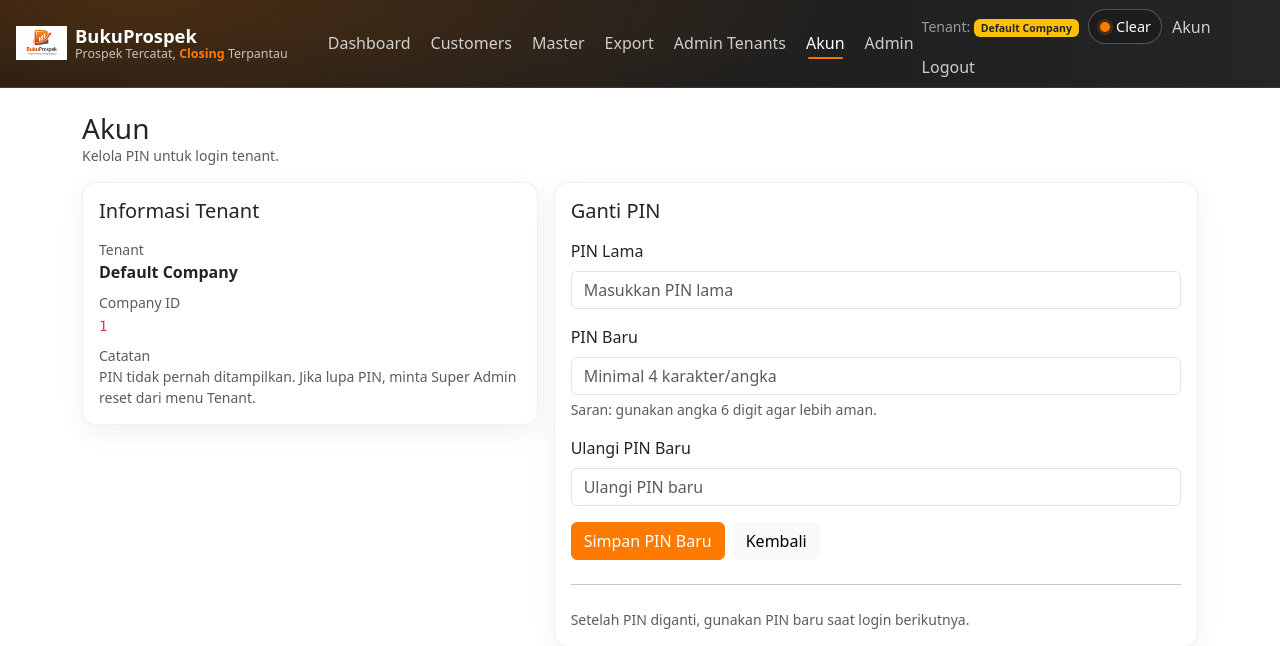
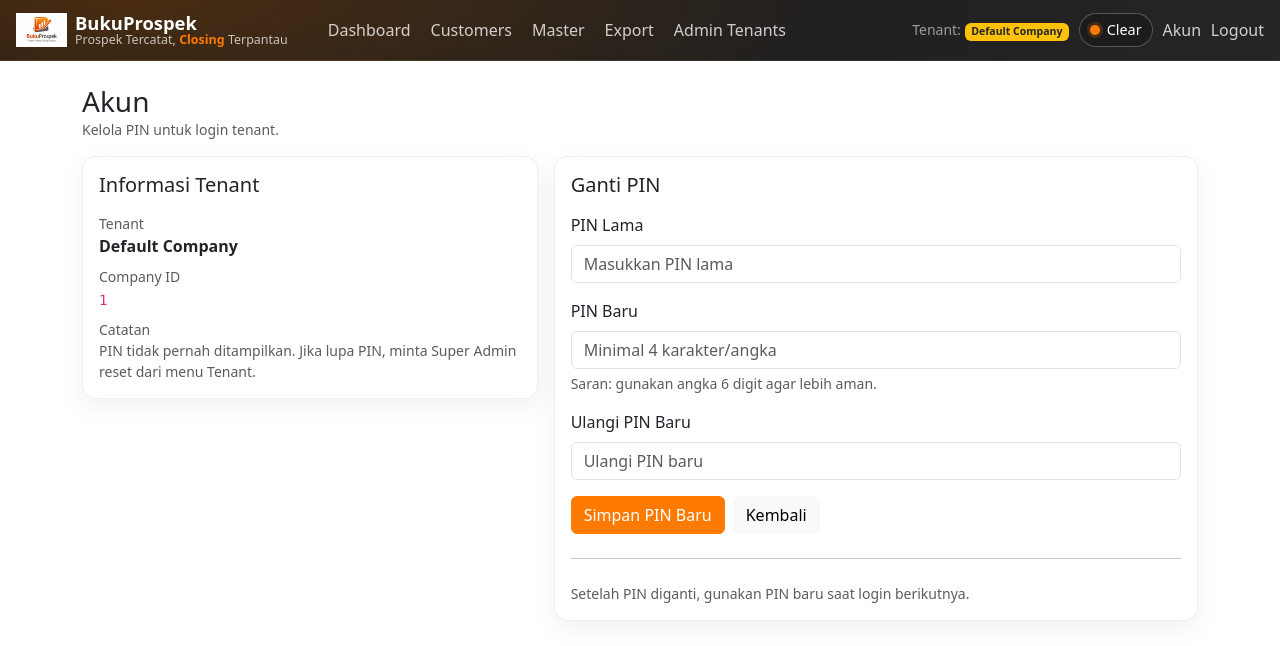
Before and after one commit to acis05/crm-acis, a Flask app: page /account in a window 1280 px wide. Shown: the top 646 px of the page. Run offline with Flask 3, Linux system fonts and the light colour scheme; the visitor is signed in with stand-in values (Sample User, id 1); some libraries are stand-ins or nearby versions.

Commit message:
update pin tenant5

```diff
--- a/templates/base.html
+++ b/templates/base.html
@@ -83,7 +83,6 @@
       box-shadow:0 10px 30px rgba(0,0,0,.35);
     }
 
-    /* Right area: biar rapi & gak numpuk */
     .nav-right{
       display:flex;
       align-items:center;
@@ -107,7 +106,6 @@
 
 <body>
 <nav class="navbar navbar-expand-lg navbar-dark navbar-custom px-3 py-2">
-  <!-- Brand: kalau belum login tenant, arahkan ke tenant-login (aman dari crash) -->
   <a class="navbar-brand d-flex align-items-center gap-2"
      href="{% if current_company_name %}{{ url_for('home') }}{% else %}{{ url_for('tenant_login') }}{% endif %}">
     <img src="{{ url_for('static', filename='logo-bukuprospek.png') }}" class="logo-navbar" alt="BukuProspek">
@@ -123,7 +121,6 @@
   </button>
 
   <div class="collapse navbar-collapse" id="navMain">
-    <!-- LEFT MENU: tampil hanya kalau sudah login tenant -->
     {% if current_company_name %}
       <ul class="navbar-nav ms-3 me-auto gap-lg-1">
         <li class="nav-item">
@@ -145,24 +142,15 @@
 
         {% if is_admin %}
           <li class="nav-item">
-            <a class="nav-link {% if request.endpoint and request.endpoint.startswith('admin_tenants_') %}active{% endif %}"
+            <a class="nav-link {% if request.endpoint in ['admin_tenants_list','admin_tenants_new','admin_tenants_create'] %}active{% endif %}"
                href="{{ url_for('admin_tenants_list') }}">Admin Tenants</a>
           </li>
-        {% endif %}
-        {% if current_company_name %}
-            <a class="nav-link {% if request.endpoint in ['account_page'] %}active{% endif %}"
-              href="{{ url_for('account_page') }}">Akun</a>
-        {% endif %}
-        {% if is_admin %}
-            <a class="nav-link {% if request.endpoint and request.endpoint.startswith('admin_') %}active{% endif %}"
-              href="{{ url_for('admin_tenants_list') }}">Admin</a>
         {% endif %}
       </ul>
     {% else %}
       <ul class="navbar-nav ms-3 me-auto"></ul>
     {% endif %}
 
-    <!-- RIGHT SIDE -->
     <div class="nav-right ms-auto">
       {% if current_company_name %}
         <span class="navbar-text small">
@@ -180,7 +168,8 @@
       </button>
 
       {% if current_company_name %}
-        <a class="nav-link" href="{{ url_for('account_page') }}">Akun</a>
+        <a class="nav-link {% if request.endpoint=='account_settings' %}active{% endif %}"
+           href="{{ url_for('account_settings') }}">Akun</a>
         <a class="nav-link" href="{{ url_for('logout') }}">Logout</a>
       {% else %}
         <a class="nav-link" href="{{ url_for('tenant_login') }}">Login</a>
```
